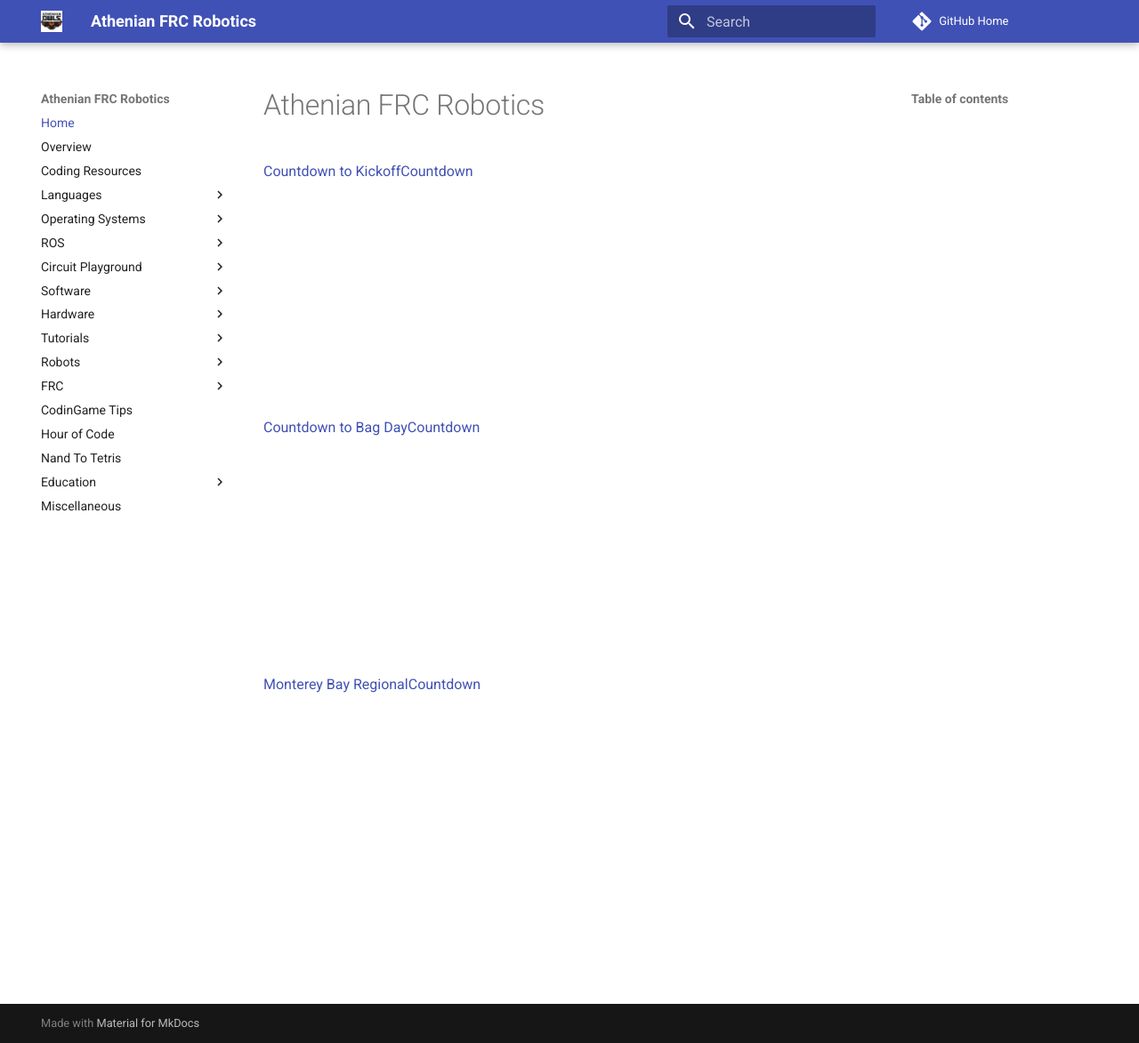
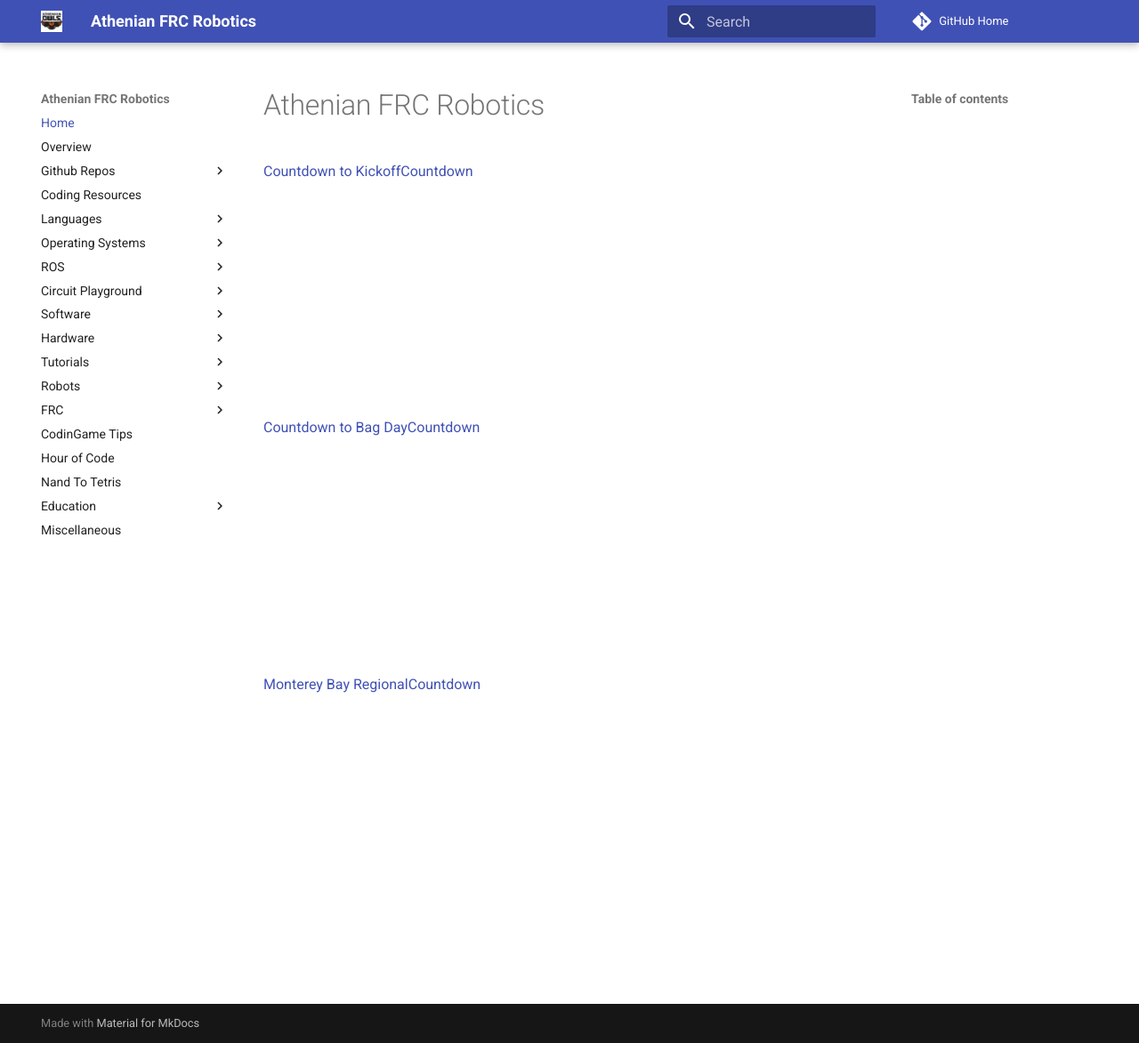
Before and after one commit to athenian-robotics/athenian-robotics-mkdocs, an MkDocs documentation site: the page built from docs/index.md, in a window 1280 px wide and 1173 px high. Shown: the whole window at 89% size. Built offline with MkDocs 1.6.1 and Material for MkDocs 9.7.7, drawn with Linux system fonts in a browser that asks for light colours; comment, search, counter and statistics services are not loaded.

Commit message:
Update docs

```diff
--- a/mkdocs.yml
+++ b/mkdocs.yml
@@ -9,6 +9,9 @@ repo_name: 'GitHub Home'
 nav:
   - Home: index.md
   - Overview: overview.md
+  - Github Repos:
+    - FRC Robotics: https://github.com/athenian-robotics
+    - Programming Tutorials: https://github.com/athenian-programming
   - Coding Resources: coding-resources.md
   - Languages:
     - Python:
@@ -96,8 +99,6 @@ nav:
       - ROS: ev3-ros.md
   - FRC:
     - Networking: frc-networking.md
-    - Robotics Repos: https://github.com/athenian-robotics
-    - Programmng Projects Repos: https://github.com/athenian-programming
   - CodinGame Tips: codingame.md
   - Hour of Code: hoc.md
   - Nand To Tetris: nand2tetris.md
```
